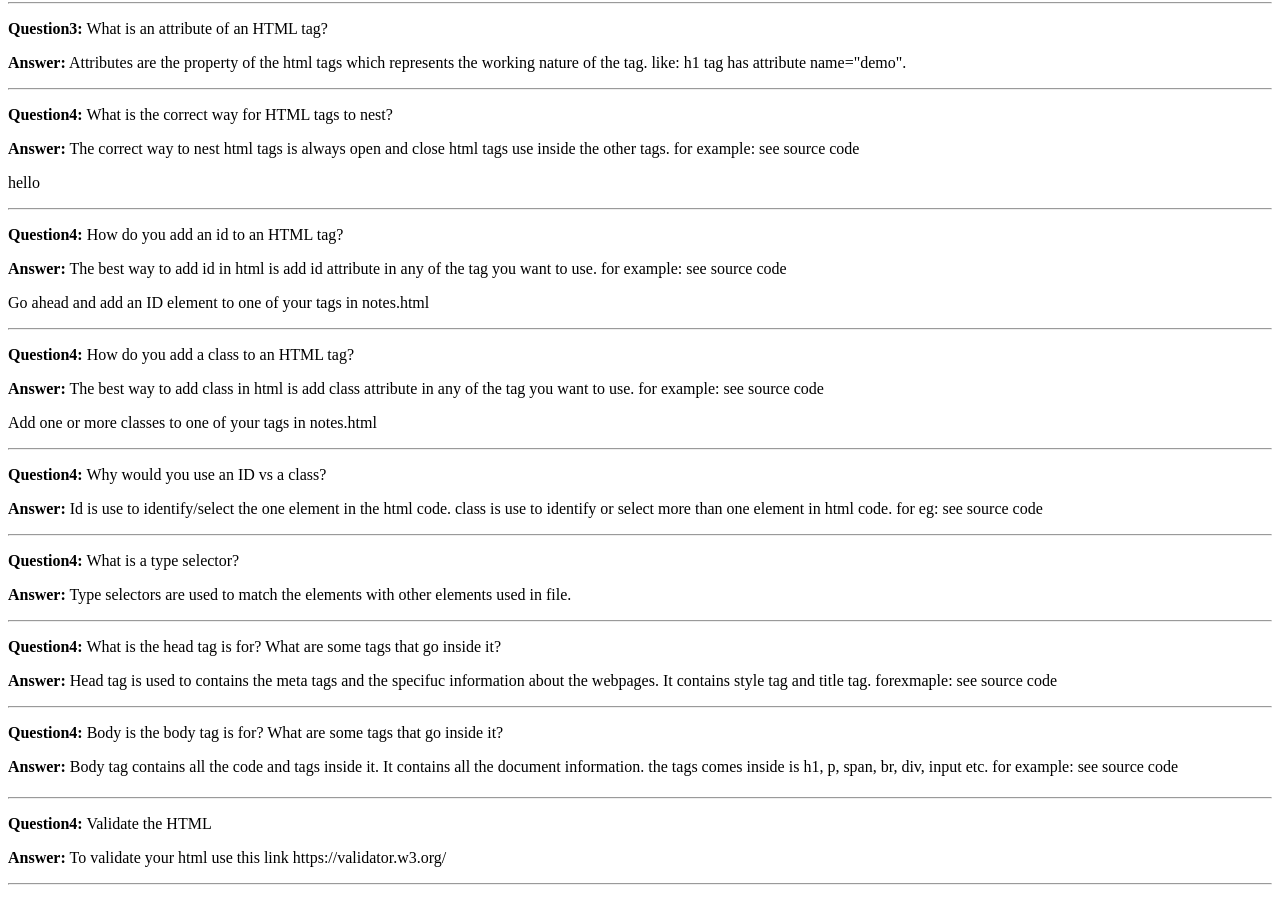
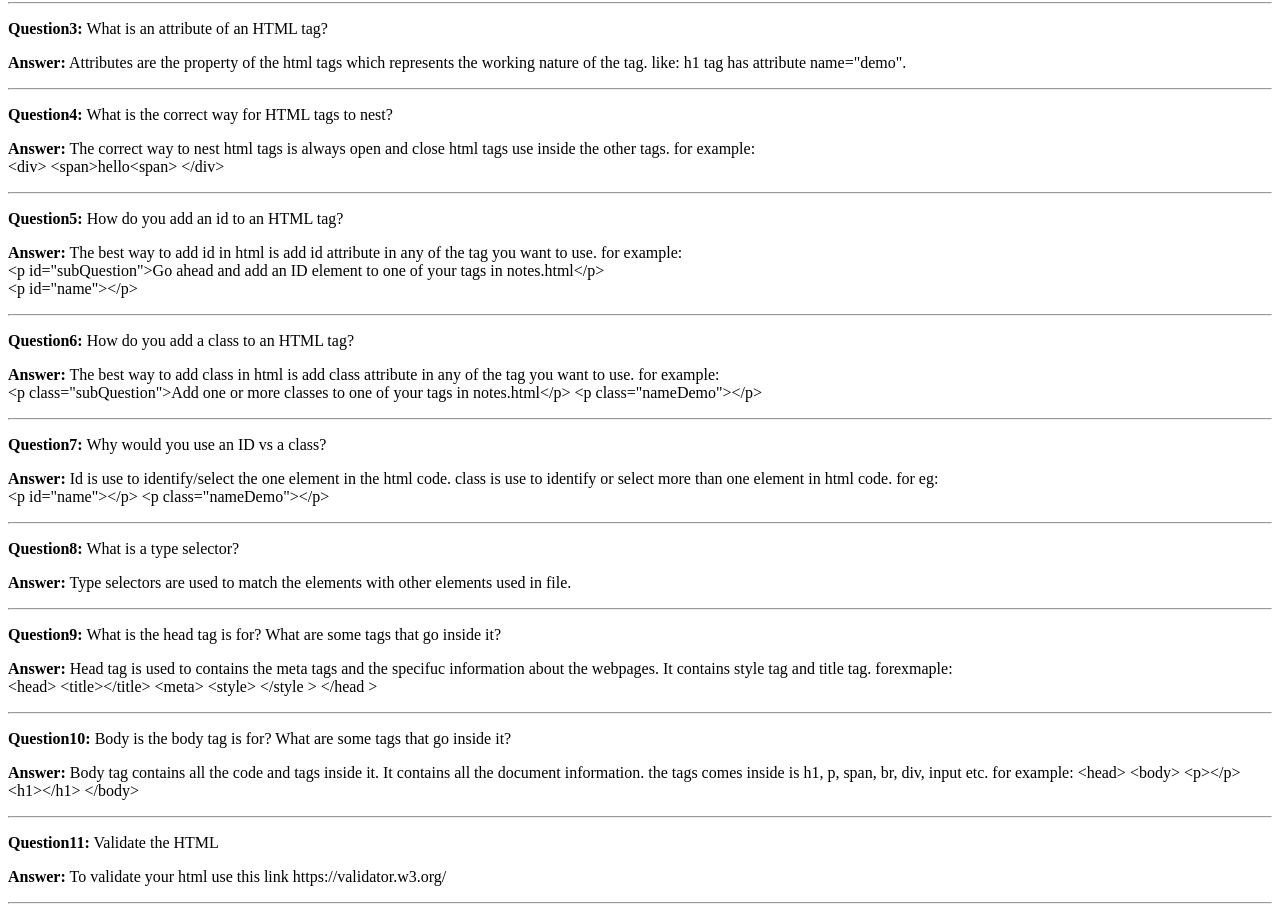
Before and after one commit to n-bhasin/BCD, a plain HTML site: page lab1.2.2/notes.html in a window 1280 px wide. Shown: the part 277-1189 px from the top of the page. Drawn offline with Linux system fonts and the light colour scheme.

Commit message:
changes made

```diff
--- a/lab1.2.2/notes.html
+++ b/lab1.2.2/notes.html
@@ -43,54 +43,57 @@
             <p><b>Question4:</b> What is the correct way for HTML tags to nest?</p>
             <p><b>Answer:</b>
                 The correct way to nest html tags is always open and close html tags use inside the other tags.
-                for example: see source code
-                <div>
-                    <span>hello</span>
-                </div>
+                for example: <br>
+                &lt;div&gt;
+                    &lt;span&gt;hello&lt;span&gt;
+                &lt;/div&gt;
+
 
             </p>
             <hr>
         </div>
 
         <div class="answers">
-            <p><b>Question4:</b> How do you add an id to an HTML tag?</p>
+            <p><b>Question5:</b> How do you add an id to an HTML tag?</p>
             <p><b>Answer:</b>
                 The best way to add id in html is add id attribute in any of the tag you want to use.
-                for example: see source code
-                <p id="subQuestion">Go ahead and add an ID element to one of your tags in notes.html</p>
-                <p id="name"></p>
+                for example: <br>
+
+                &lt;p id="subQuestion"&gt;Go ahead and add an ID element to one of your tags in notes.html&lt;/p&gt;
+                <br>
+                &lt;p id="name"&gt;&lt;/p&gt;
+
+            <p>
+            <hr>
+        </div>
+
+        <div class="answers">
+            <p><b>Question6:</b> How do you add a class to an HTML tag?</p>
+            <p><b>Answer:</b>
+                The best way to add class in html is add class attribute in any of the tag you want to use.
+                for example: <br>
+                &lt;p class="subQuestion"&gt;Add one or more classes to one of your tags in notes.html&lt;/p&gt;
+                &lt;p class="nameDemo"&gt;&lt;/p&gt;
 
             </p>
             <hr>
         </div>
 
         <div class="answers">
-            <p><b>Question4:</b> How do you add a class to an HTML tag?</p>
+            <p><b>Question7:</b> Why would you use an ID vs a class?</p>
             <p><b>Answer:</b>
-                The best way to add class in html is add class attribute in any of the tag you want to use.
-                for example: see source code
-                <p class="subQuestion">Add one or more classes to one of your tags in notes.html</p>
-                <p class="nameDemo"></p>
+                Id is use to identify/select the one element in the html code.
+                class is use to identify or select more than one element in html code.
+                for eg:  <br>
+                &lt;p id="name"&gt;&lt;/p&gt;
+                &lt;p class="nameDemo"&gt;&lt;/p&gt;
 
-            </p>
+            <p>
             <hr>
         </div>
 
         <div class="answers">
-            <p><b>Question4:</b> Why would you use an ID vs a class?</p>
-            <p><b>Answer:</b>
-                Id is use to identify/select the one element in the html code.
-                class is use to identify or select more than one element in html code.
-                for eg: see source code
-                <p id="name"></p>
-                <p class="nameDemo"></p>
-
-            </p>
-            <hr>
-        </div>
-
-        <div class="answers">
-            <p><b>Question4:</b> What is a type selector?</p>
+            <p><b>Question8:</b> What is a type selector?</p>
             <p><b>Answer:</b>
                 Type selectors are used to match the elements with other elements used in file.
 
@@ -99,37 +102,38 @@
         </div>
 
         <div class="answers">
-            <p><b>Question4:</b> What is the head tag is for? What are some tags that go inside it?</p>
+            <p><b>Question9:</b> What is the head tag is for? What are some tags that go inside it?</p>
             <p><b>Answer:</b>
                 Head tag is used to contains the meta tags and the specifuc information about the webpages.
                 It contains style tag and title tag.
-                forexmaple: see source code
-                <head>
-                    <title></title>
-                    <meta>
-                    <style></style>
-                </head>
+                forexmaple: <br>
+                &lt;head&gt;
+                    &lt;title&gt;&lt;/title&gt;
+                    &lt;meta&gt;
+                    &lt;style&gt; &lt;/style &gt;
+                &lt;/head &gt;
 
             </p>
             <hr>
         </div>
         <div class="answers">
-            <p><b>Question4:</b> Body is the body tag is for? What are some tags that go inside it?</p>
+            <p><b>Question10:</b> Body is the body tag is for? What are some tags that go inside it?</p>
             <p><b>Answer:</b>
                 Body tag contains all the code and tags inside it. It contains all the document information.
                 the tags comes inside is h1, p, span, br, div, input etc.
-                for example: see source code
+                for example:
 
-                <body>
-                    <p></p>
-                    <h1></h1>
-                </body>
+                &lt;head&gt;
+                &lt;body&gt;
+                    &lt;p&gt;&lt;/p&gt;
+                    &lt;h1&gt;&lt;/h1&gt;
+                &lt;/body&gt;
             </p>
             <hr>
         </div>
 
         <div class="answers">
-            <p><b>Question4:</b> Validate the HTML</p>
+            <p><b>Question11:</b> Validate the HTML</p>
             <p><b>Answer:</b>
                 To validate your html use this link https://validator.w3.org/
             </p>
```
